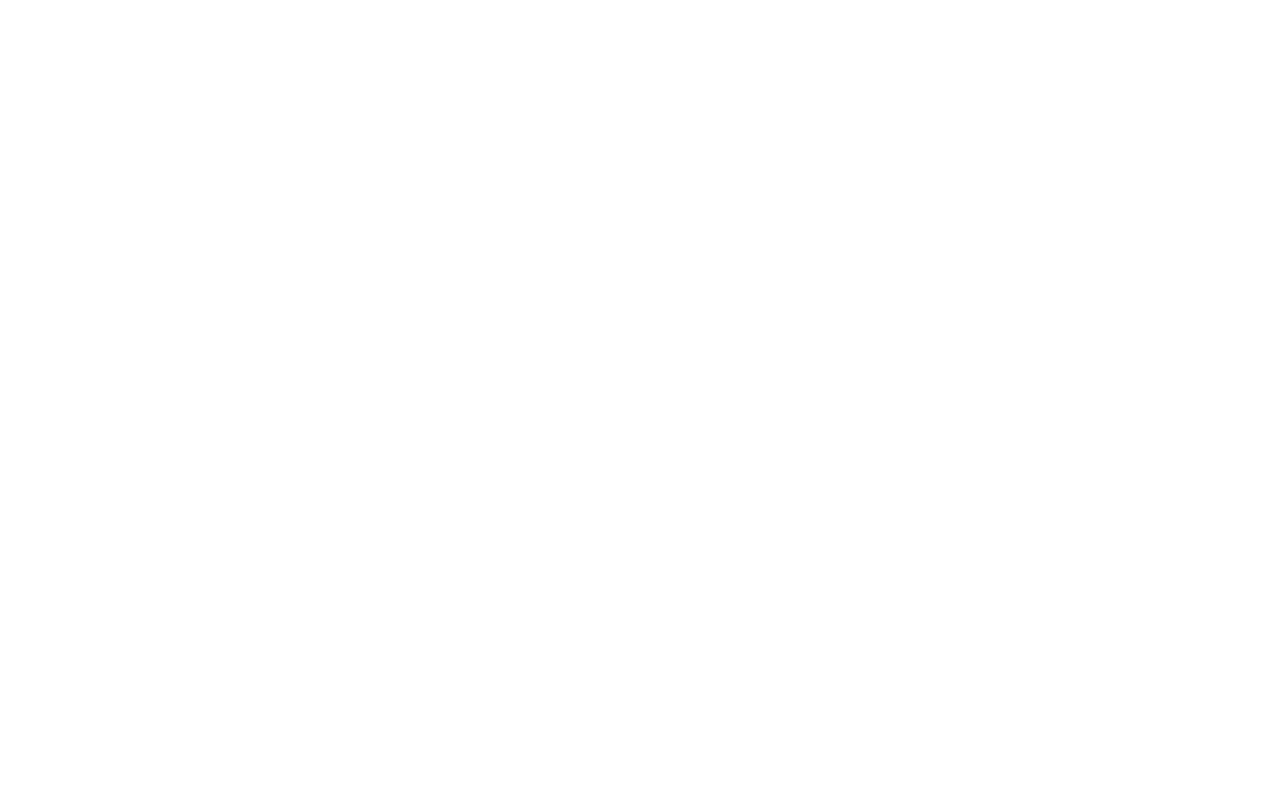
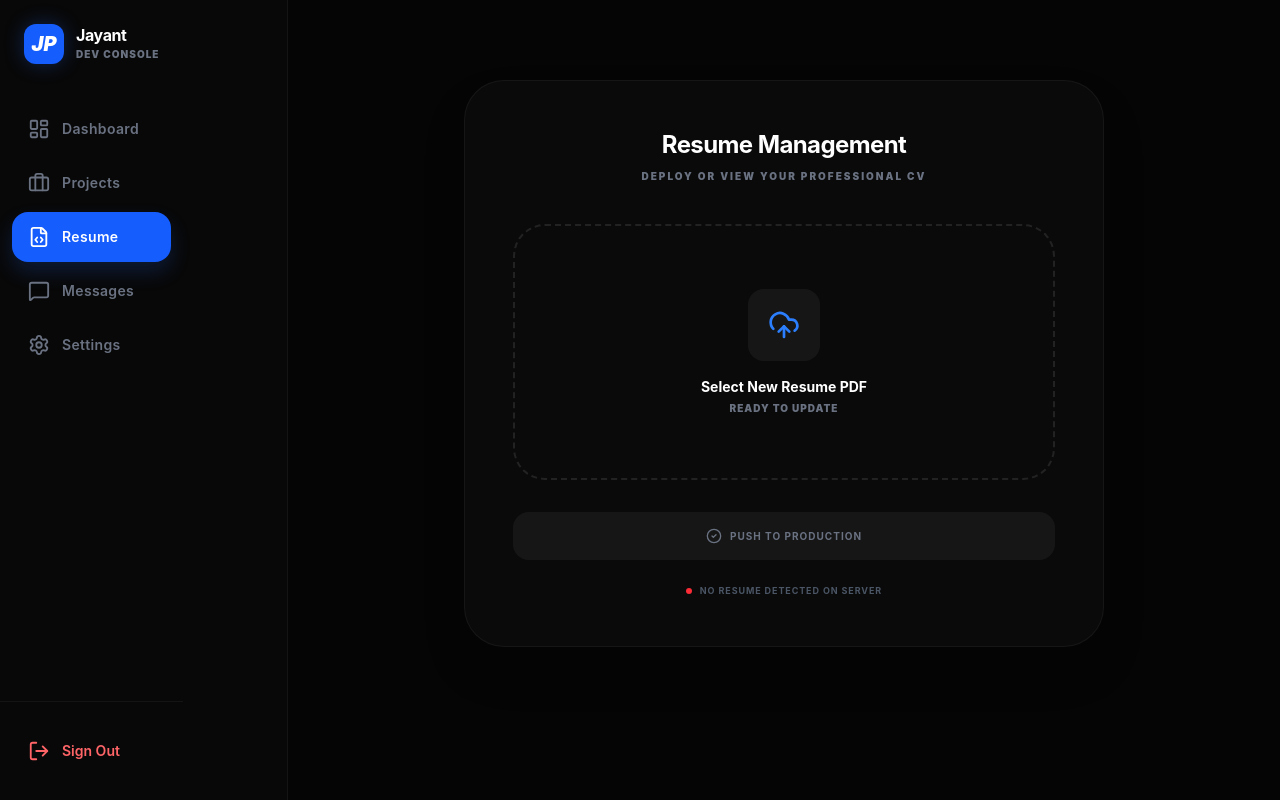
Before and after one commit to jayantpatil01/Portfolio, a React (Vite) app: page /admin/resume in a window 1280 px wide. Before the commit this address had no page. Built offline with nearby package versions, Linux system fonts and the light colour scheme; no server answers.

Commit message:
Added resume

```diff
--- a/config/Api.js
+++ b/config/Api.js
@@ -2,8 +2,5 @@
 
 const api = axios.create({
   baseURL: "http://localhost:4000/api",
-  headers: {
-    "Content-Type": "application/json",
-  },
 });
 export default api;
--- a/src/App.jsx
+++ b/src/App.jsx
@@ -6,6 +6,7 @@
 // Admin Pages
 import AdminLogin from './pages/Admin/Login';
 import AdminHome from './pages/Admin/Home';
+import Resume from './pages/Admin/Resume';
 
 // Admin Layout
 import AdminLayout from './components/Admin/AdminLayout';
@@ -23,9 +24,8 @@
         {/* Admin Protected Routes - Wrap these in AdminLayout */}
         <Route path="/admin" element={<AdminLayout />}>
           <Route path="home" element={<AdminHome />} />
-          {/* You can add more admin routes here later, like:
-              <Route path="projects" element={<AdminProjects />} />
-          */}
+           <Route path='resume' element={<Resume />} />
+
         </Route>
       </Routes>
     </BrowserRouter>
--- a/src/components/Admin/Sidebar.jsx
+++ b/src/components/Admin/Sidebar.jsx
@@ -2,7 +2,7 @@
 import { NavLink, useNavigate, useLocation } from 'react-router-dom';
 import {
   LayoutDashboard, Briefcase, MessageSquare,
-  Settings, LogOut, Menu, X, ChevronRight
+  Settings, LogOut, Menu, X, ChevronRight, FileCode
 } from 'lucide-react';
 import { motion, AnimatePresence } from 'framer-motion';
 
@@ -14,6 +14,7 @@
   const menuItems = [
     { icon: <LayoutDashboard size={22} />, label: 'Dashboard', path: '/admin/home' },
     { icon: <Briefcase size={22} />, label: 'Projects', path: '/admin/projects' },
+    { icon: <FileCode size={22} />, label: 'Resume', path: '/admin/resume' }, // Added Resume
     { icon: <MessageSquare size={22} />, label: 'Messages', path: '/admin/messages' },
     { icon: <Settings size={22} />, label: 'Settings', path: '/admin/settings' },
   ];
@@ -25,14 +26,14 @@
 
   const NavContent = () => (
     <div className="flex flex-col h-full py-6">
-      {/* Brand Logo */}
+      {/* Brand Logo - Personalized JP */}
       <div className="px-6 mb-10 flex items-center gap-3">
         <div className="h-10 w-10 bg-blue-600 rounded-xl flex items-center justify-center shadow-[0_0_20px_rgba(37,99,235,0.3)]">
-          <span className="text-white font-black text-xl italic">G</span>
+          <span className="text-white font-black text-xl italic">JP</span>
         </div>
         <div className="flex flex-col">
-          <span className="text-white font-bold tracking-tight leading-none">Admin</span>
-          <span className="text-gray-500 text-[10px] uppercase tracking-widest font-black mt-1">Portfolio v2</span>
+          <span className="text-white font-bold tracking-tight leading-none">Jayant</span>
+          <span className="text-gray-500 text-[10px] uppercase tracking-widest font-black mt-1">Dev Console</span>
         </div>
       </div>
 
@@ -74,20 +75,20 @@
 
   return (
     <>
-      {/* MOBILE HEADER (Top Bar) */}
+      {/* MOBILE HEADER */}
       <div className="lg:hidden fixed top-0 left-0 right-0 h-16 bg-[#080808]/80 backdrop-blur-md border-b border-white/5 z-50 px-6 flex items-center justify-between">
         <div className="flex items-center gap-2">
           <div className="h-8 w-8 bg-blue-600 rounded-lg flex items-center justify-center">
-            <span className="text-white font-black text-xs">G</span>
+            <span className="text-white font-black text-xs">JP</span>
           </div>
-          <span className="text-white font-bold text-sm tracking-tight">Admin</span>
+          <span className="text-white font-bold text-sm tracking-tight tracking-widest uppercase text-[10px]">Console</span>
         </div>
         <button onClick={() => setIsOpen(true)} className="text-white p-2 bg-white/5 rounded-lg">
           <Menu size={20} />
         </button>
       </div>
 
-      {/* MOBILE DRAWER OVERLAY */}
+      {/* MOBILE DRAWER */}
       <AnimatePresence>
         {isOpen && (
           <>
@@ -110,7 +111,7 @@
         )}
       </AnimatePresence>
 
-      {/* DESKTOP SIDEBAR (Static) */}
+      {/* DESKTOP SIDEBAR */}
       <aside className="hidden lg:flex w-72 h-screen bg-[#080808] border-r border-white/5 sticky top-0">
         <NavContent />
       </aside>
--- /dev/null
+++ b/src/pages/Admin/Resume.jsx
@@ -0,0 +1,148 @@
+import React, { useState, useEffect } from 'react';
+import { motion } from 'framer-motion';
+import { CloudUpload, CheckCircle2, Loader2, FileText, ExternalLink } from 'lucide-react';
+import Api from '../../../config/Api.js';
+
+const Resume = () => {
+  const [file, setFile] = useState(null);
+  const [uploading, setUploading] = useState(false);
+  const [hasResume, setHasResume] = useState(false);
+
+  // Check if resume exists on component mount
+  useEffect(() => {
+    checkResumeStatus();
+  }, []);
+
+  const checkResumeStatus = async () => {
+    try {
+      // Calling your GET /resume route
+      const response = await Api.get('/resume');
+      if (response.status === 200) {
+        setHasResume(true);
+      }
+    } catch (error) {
+      setHasResume(false);
+      console.log("No active resume found on server.");
+    }
+  };
+
+  const handleFileChange = (e) => {
+    const selected = e.target.files[0];
+    if (selected && selected.type === "application/pdf") {
+      setFile(selected);
+    } else {
+      alert("Please select a valid PDF file.");
+    }
+  };
+
+  const handleUpload = async () => {
+    if (!file) return;
+    setUploading(true);
+
+    const formData = new FormData();
+    formData.append('resume', file);
+
+    try {
+      await Api.post('/resume', formData, {
+        headers: { 'Content-Type': 'multipart/form-data' }
+      });
+
+      alert("Resume uploaded successfully!");
+      setFile(null);
+      setHasResume(true); // Update status immediately
+    } catch (error) {
+      console.error(error);
+      alert(error.response?.data?.message || "Upload failed.");
+    } finally {
+      setUploading(false);
+    }
+  };
+
+  // Function to open the resume in a new tab
+  const handleViewResume = () => {
+    // This points directly to your GET route which uses res.sendFile
+    const baseUrl = Api.defaults.baseURL || '';
+    window.open(`${baseUrl}/resume`, '_blank');
+  };
+
+  return (
+    <div className="max-w-2xl mx-auto pt-10 px-4">
+      <motion.div
+        initial={{ opacity: 0, y: 20 }}
+        animate={{ opacity: 1, y: 0 }}
+        className="bg-[#0A0A0A] border border-white/5 rounded-[2.5rem] p-8 md:p-12 shadow-2xl"
+      >
+        {/* Header */}
+        <div className="text-center mb-10">
+          <h1 className="text-2xl font-bold text-white tracking-tight">Resume Management</h1>
+          <p className="text-gray-500 text-[10px] font-black uppercase tracking-[0.2em] mt-2">Deploy or view your professional CV</p>
+        </div>
+
+        {/* View Current Resume Button (Only if exists) */}
+        {hasResume && (
+          <motion.button
+            initial={{ opacity: 0 }}
+            animate={{ opacity: 1 }}
+            onClick={handleViewResume}
+            className="w-full mb-6 py-3 rounded-xl border border-white/10 bg-white/5 text-gray-300 text-[10px] font-bold uppercase tracking-widest flex items-center justify-center gap-2 hover:bg-white/10 transition-all"
+          >
+            <ExternalLink size={14} /> View Current Live Resume
+          </motion.button>
+        )}
+
+        {/* Dropzone Container */}
+        <label className="group relative flex flex-col items-center justify-center w-full h-64 border-2 border-dashed border-white/10 rounded-[2rem] hover:border-blue-500/50 hover:bg-blue-500/5 transition-all cursor-pointer overflow-hidden">
+          <input
+            type="file"
+            className="hidden"
+            accept=".pdf"
+            onChange={handleFileChange}
+          />
+
+          <div className="flex flex-col items-center justify-center space-y-4">
+            <div className={`p-5 rounded-2xl transition-all duration-500 ${file ? 'bg-emerald-500/10' : 'bg-white/5 group-hover:rotate-6'}`}>
+              <CloudUpload size={32} className={file ? 'text-emerald-500' : 'text-blue-500'} />
+            </div>
+
+            <div className="text-center px-6">
+              <p className="text-white font-bold text-sm truncate max-w-[250px]">
+                {file ? file.name : "Select New Resume PDF"}
+              </p>
+              <p className="text-gray-500 text-[10px] uppercase font-black tracking-widest mt-1">
+                {file ? `${(file.size / (1024 * 1024)).toFixed(2)} MB` : "Ready to Update"}
+              </p>
+            </div>
+          </div>
+        </label>
+
+        {/* Action Button */}
+        <button
+          disabled={!file || uploading}
+          onClick={handleUpload}
+          className={`w-full mt-8 py-4 rounded-2xl font-bold text-[10px] uppercase tracking-widest transition-all flex items-center justify-center gap-2 ${
+            file && !uploading
+            ? 'bg-white text-black hover:bg-gray-200 active:scale-[0.98]'
+            : 'bg-white/5 text-gray-500 cursor-not-allowed'
+          }`}
+        >
+          {uploading ? (
+            <Loader2 className="animate-spin" size={16} />
+          ) : (
+            <CheckCircle2 size={16} />
+          )}
+          {uploading ? "Uploading..." : "Push to Production"}
+        </button>
+
+        {/* Status Tag */}
+        <div className="mt-6 flex items-center justify-center gap-2">
+          <div className={`w-1.5 h-1.5 rounded-full ${hasResume ? 'bg-emerald-500 animate-pulse' : 'bg-red-500'}`} />
+          <p className="text-[9px] text-gray-600 font-bold uppercase tracking-widest">
+            {hasResume ? "Resume is currently live" : "No resume detected on server"}
+          </p>
+        </div>
+      </motion.div>
+    </div>
+  );
+};
+
+export default Resume;
```
